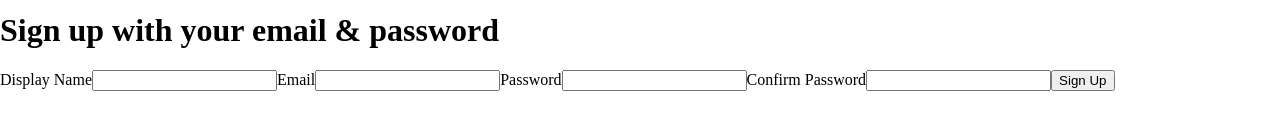
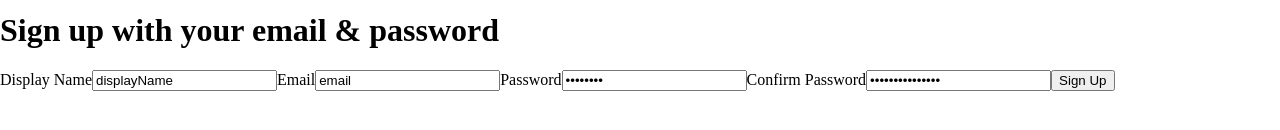
Before and after one commit to unekuogbaje/leathermore, a React (Create React App) app: page /sign-in in a window 1280 px wide. Shown: the part 184-314 px from the top of the page. Built offline with nearby package versions, Linux system fonts and the light colour scheme; the HTML template or start-up script is replaced by a standard one.

Commit message:
more signup functionality

```diff
--- a/src/components/sign-up/sign-up.component.jsx
+++ b/src/components/sign-up/sign-up.component.jsx
@@ -11,22 +11,50 @@ const SignUp = () => {
     const [formFields, setFormFields] = useState(defaultFormFields)
     const { displayName, email, password, confirmPassword } = formFields;
 
-    const handleChange = (event) => {};
+    const handleChange = (event) => {
+        const {name, value } = event.target;
+
+        setFormFields({...formFields, [name]: value})
+    };
     return (
         <div>
             <h1>Sign up with your email & password</h1>
             <form onSubmit={() => {}}>
                 <label>Display Name</label>
-                <input type='text' required onChange={handleChange} />
+                <input
+                type='text'
+                required
+                onChange={handleChange}
+                name="displayName"
+                value={"displayName"}
+                />
 
                 <label>Email</label>
-                <input type='email' required onChange={handleChange} />
+                <input
+                type='email'
+                required
+                onChange={handleChange}
+                name="email"
+                value={"email"}
+                />
 
                 <label>Password</label>
-                <input type='password' required onChange={handleChange} />
+                <input
+                type='password'
+                required
+                onChange={handleChange}
+                name="password"
+                value={"password"}
+                />
 
                 <label>Confirm Password</label>
-                <input type='password' required onChange={handleChange} />
+                <input
+                type='password'
+                required
+                onChange={handleChange}
+                name="confirmPassword"
+                value={"confirmPassword"}
+                />
                 <button type='submit'>Sign Up</button>
             </form>
         </div>
```
